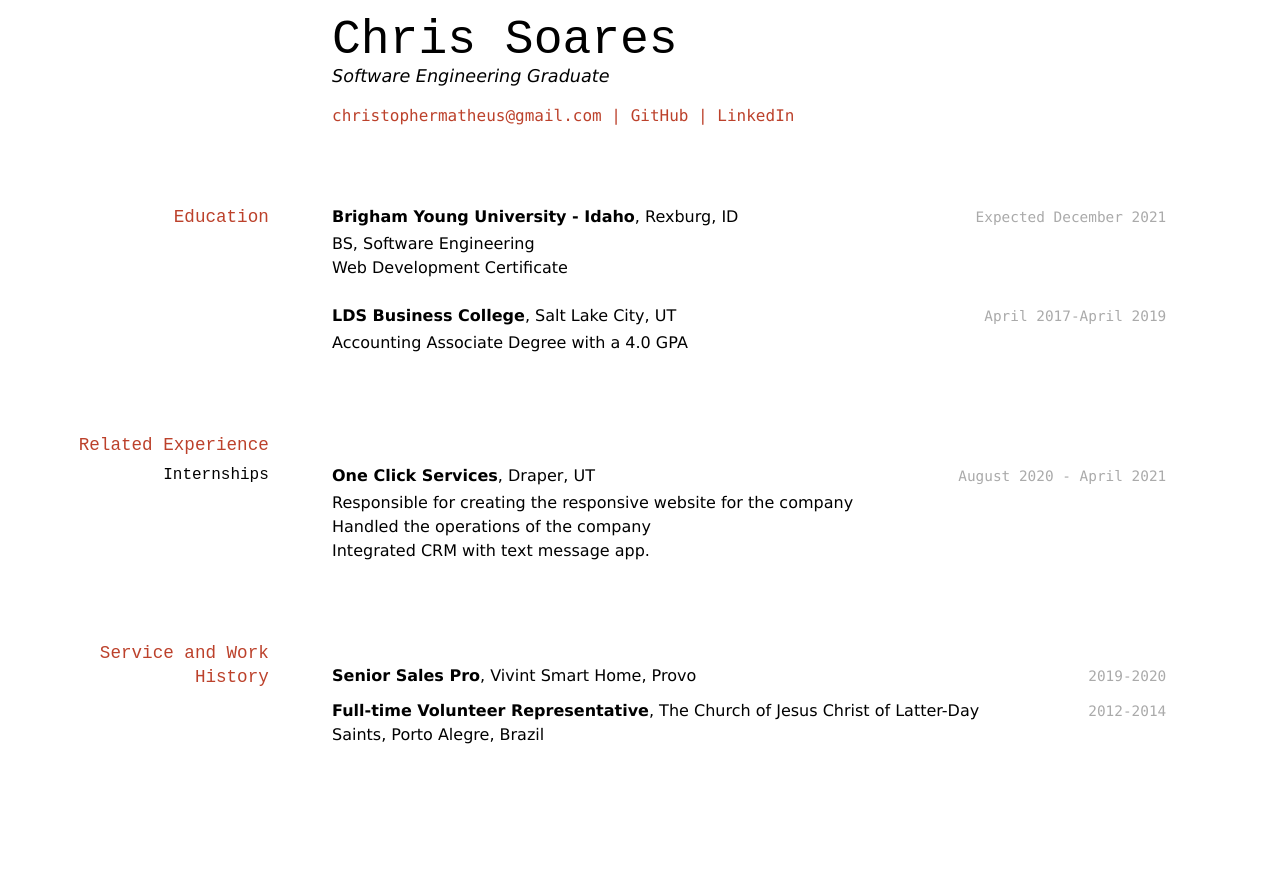
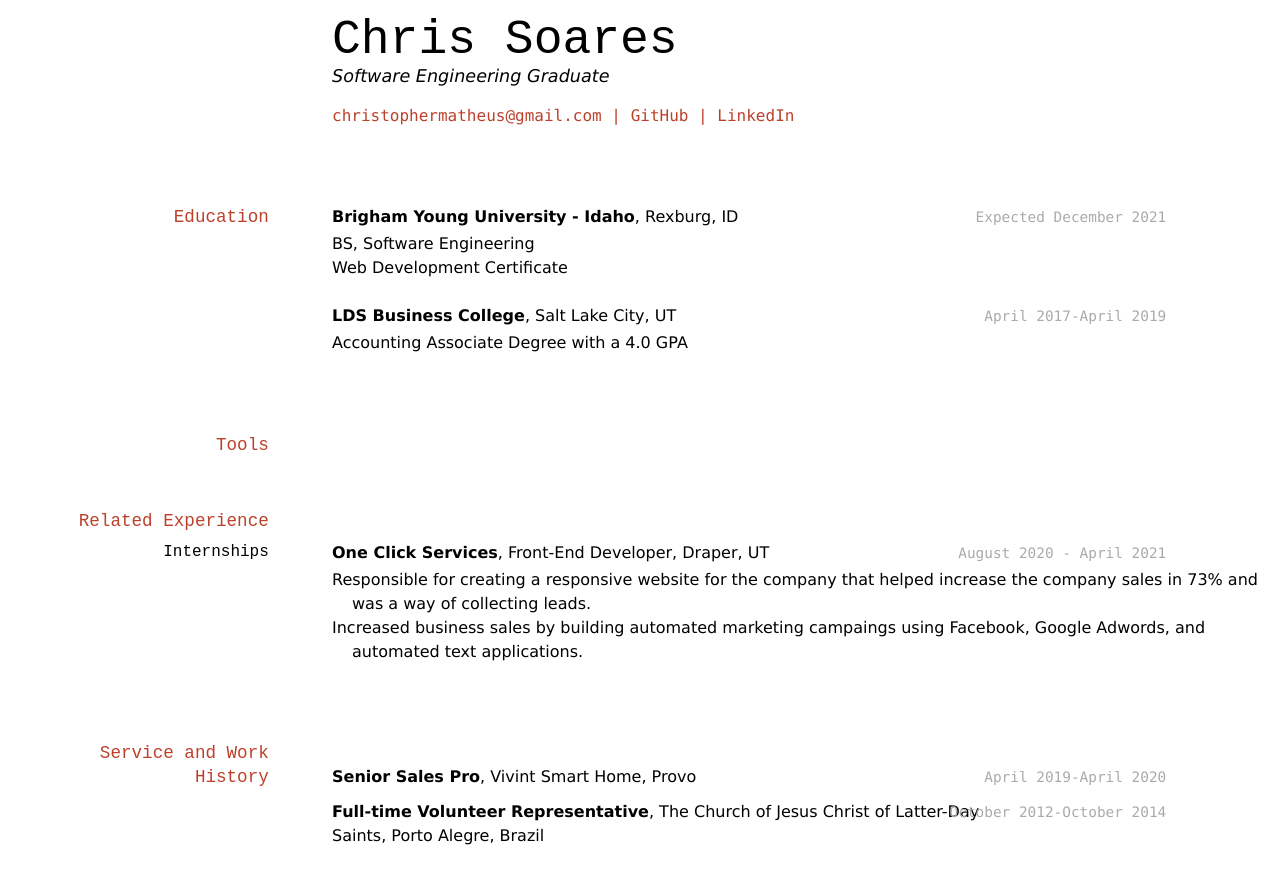
Before and after one commit to chrissoares26/chrissoares_resume, a Jekyll site: the page built from docs/index.md, in a window 1280 px wide. Shown: the top 884 px of the page. Built offline with Jekyll 4.4.1, drawn with Linux system fonts in a browser that asks for light colours.

Commit message:
Update index.md

```diff
--- a/docs/index.md
+++ b/docs/index.md
@@ -26,26 +26,28 @@ __LDS Business College__, Salt Lake City, UT
 
 - Accounting Associate Degree with a 4.0 GPA
 
+## Tools
+
 
 ## Related Experience
 
 ### Internships
 
 `August 2020 - April 2021`
-__One Click Services__, Draper, UT
+__One Click Services__, Front-End Developer, Draper, UT
 
-- Responsible for creating the responsive website for the company
-- Handled the operations of the company
-- Integrated CRM with text message app.
+- Responsible for creating a responsive website for the company that helped increase the company sales in 73% and was a way of collecting leads.
+- Increased business sales by building automated marketing campaings using Facebook, Google Adwords, and automated text applications.
+-
 
 
 ## Service and Work History
 
-`2019-2020`
+`April 2019-April 2020`
 __Senior Sales Pro__, Vivint Smart Home, Provo
 
 
-`2012-2014`
+`October 2012-October 2014`
 __Full-time Volunteer Representative__, The Church of Jesus Christ of Latter-Day Saints, Porto Alegre, Brazil
 
 
```
